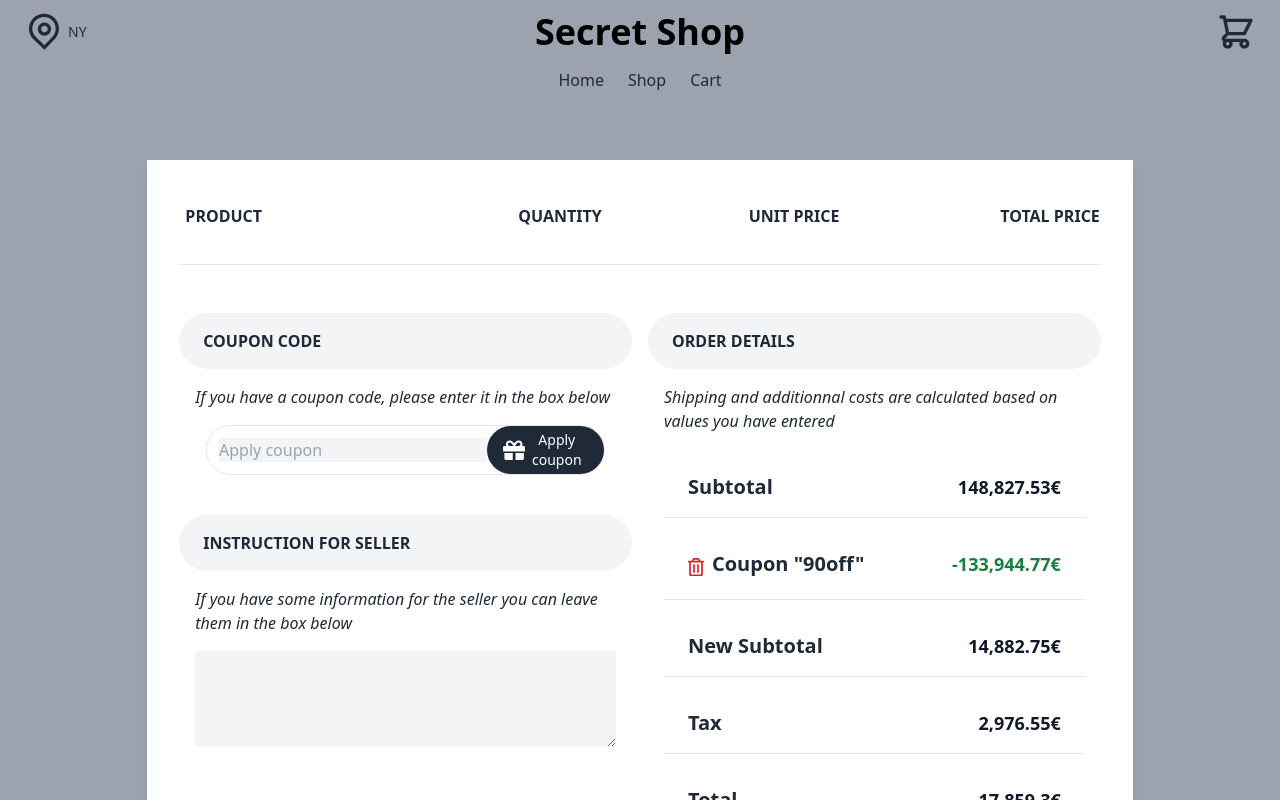
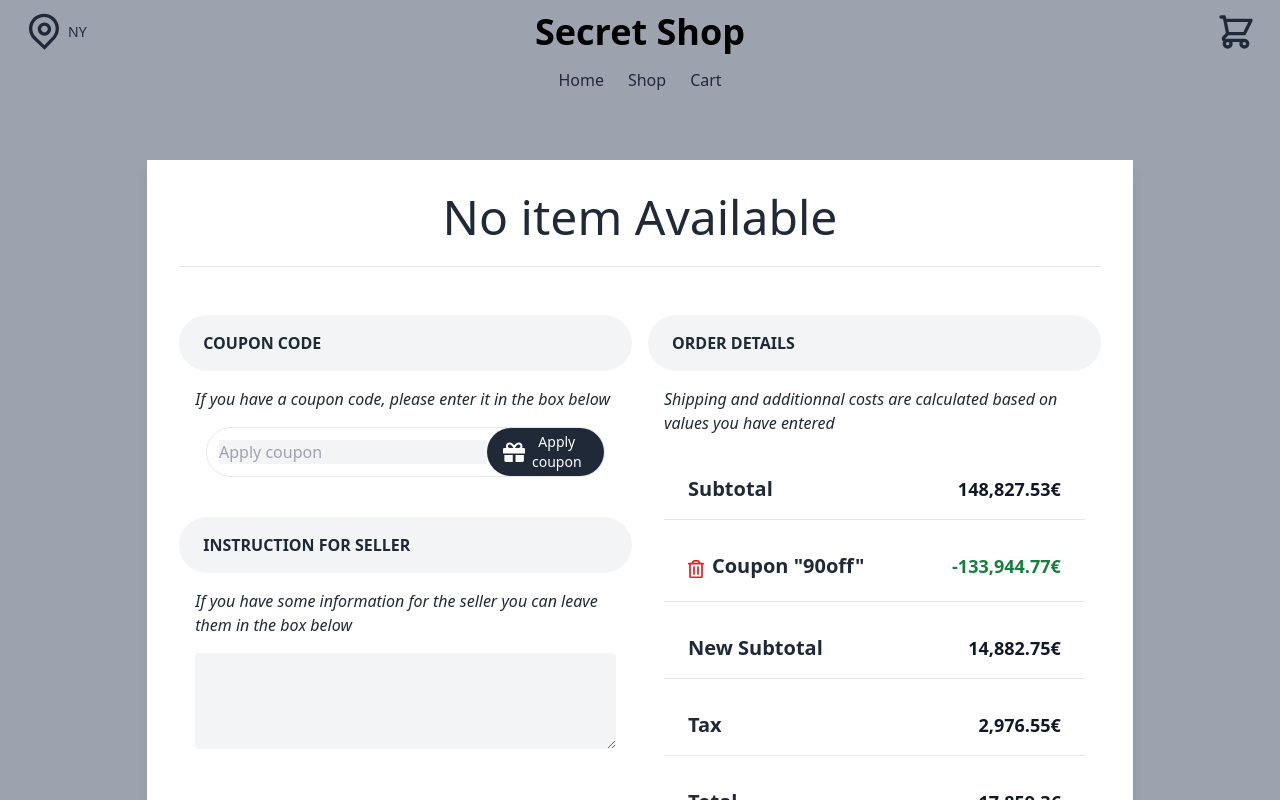
Before and after one commit to jaskin21/online-store, a React (Vite) app: page /cart in a window 1280 px wide. Shown: the top 800 px of the page. Built offline with nearby package versions, Linux system fonts and the light colour scheme.

Commit message:
feat: added added to cart

```diff
--- a/src/App.jsx
+++ b/src/App.jsx
@@ -20,11 +20,15 @@ const App = () => {
   };
 
   const handleAddToCart = (id) => {
-    console.log(`add to cart: ${id}`);
+    window.alert('Add to Cart!!');
     const index = products.findIndex((e) => e.id === id);
     const object = products[index];
     setCartListItems([...cartListItems, { ...object }]);
     console.log(cartListItems);
+  };
+
+  const handleRemoveToCart = (id) => {
+    setCartListItems(cartListItems.filter((item) => item.id !== id));
   };
 
   return (
@@ -41,6 +45,7 @@ const App = () => {
           handleAddToCart={handleAddToCart}
           setLoading={setLoading}
           cartListItems={cartListItems}
+          handleRemoveToCart={handleRemoveToCart}
         />
       </Router>
     </div>
--- a/src/components/CartItems.jsx
+++ b/src/components/CartItems.jsx
@@ -1,13 +1,14 @@
 import React from 'react';
 import CartSubItems from './sub/CartSubItems';
 
-const CartItems = ({ cartListItems }) => {
+const CartItems = ({ cartListItems, handleRemoveToCart }) => {
   return (
     <div className='flex justify-center my-6'>
       <div className='flex flex-col w-full p-8 text-gray-800 bg-white shadow-lg pin-r pin-y md:w-4/5 lg:w-4/5'>
         <div className='flex-1'>
           <table className='w-full text-sm lg:text-base' cellSpacing='0'>
             <thead>
+              {cartListItems.length > 0 && (
                 <tr className='h-12 uppercase'>
                   <th className='hidden md:table-cell'></th>
                   <th className='text-left'>Product</th>
@@ -17,11 +18,21 @@ const CartItems = ({ cartListItems }) => {
                     </span>
                     <span className='hidden lg:inline'>Quantity</span>
                   </th>
-                <th className='hidden text-right md:table-cell'>Unit price</th>
+                  <th className='hidden text-right md:table-cell'>
+                    Unit price
+                  </th>
                   <th className='text-right'>Total price</th>
                 </tr>
+              )}
             </thead>
             <tbody>
+              {cartListItems.length === 0 && (
+                <tr className=' text-center text-5xl '>
+                  <td className=' text-center text-5xl '>
+                    <h1>No item Available</h1>
+                  </td>
+                </tr>
+              )}
               {/* cart here */}
               {cartListItems.map((product) => (
                 <CartSubItems
@@ -31,6 +42,7 @@ const CartItems = ({ cartListItems }) => {
                   price={product.price}
                   title={product.title}
                   category={product.category}
+                  handleRemoveToCart={handleRemoveToCart}
                 />
               ))}
             </tbody>
--- a/src/components/ProductOverview.jsx
+++ b/src/components/ProductOverview.jsx
@@ -1,7 +1,15 @@
 import React from 'react';
 import Star from '../styles/svg/Star';
 
-const ProductOverview = ({ title, price, description, category, src }) => {
+const ProductOverview = ({
+  id,
+  title,
+  price,
+  description,
+  category,
+  src,
+  handleAddToCart,
+}) => {
   return (
     <div className='bg-white rounded-md'>
       <div className='pt-6 pb-8  '>
@@ -95,6 +103,10 @@ const ProductOverview = ({ title, price, description, category, src }) => {
             Buy now
           </button>
           <button
+            onClick={() => {
+              console.log(id);
+              handleAddToCart(id);
+            }}
             type='submit'
             className='m-1 w-full bg-indigo-600 border border-transparent rounded-md py-3 px-8 flex items-center justify-center text-base font-medium text-white hover:opacity-80 focus:outline-none focus:ring-2 focus:ring-offset-2 focus:ring-indigo-500'
           >
--- a/src/components/sub/CartSubItems.jsx
+++ b/src/components/sub/CartSubItems.jsx
@@ -1,7 +1,14 @@
 import React from 'react';
 import { Link } from 'react-router-dom';
 
-const CartSubItems = ({ productId, imageUrl, price, title, category }) => {
+const CartSubItems = ({
+  productId,
+  imageUrl,
+  price,
+  title,
+  category,
+  handleRemoveToCart,
+}) => {
   return (
     <tr>
       <td className='hidden pb-4 md:table-cell'>
@@ -13,11 +20,13 @@ const CartSubItems = ({ productId, imageUrl, price, title, category }) => {
         <Link to={`/shop/${productId}`}>
           <p className='mb-2 md:ml-4'>{title}</p>
         </Link>
-        <form action='' method='POST'>
-          <button type='submit' className='text-gray-700 md:ml-4'>
-            <small>(Remove item)</small>
-          </button>
-        </form>
+        <button
+          onClick={handleRemoveToCart}
+          type='submit'
+          className='text-gray-700 md:ml-4'
+        >
+          <small>(Remove item)</small>
+        </button>
       </td>
       <td className='justify-center md:justify-end md:flex mt-6'>
         <div className='w-20 h-10'>
--- a/src/pages/MyShoppingCart.jsx
+++ b/src/pages/MyShoppingCart.jsx
@@ -5,12 +5,15 @@ import Navbar from '../components/Navbar';
 import PageContainer from '../components/shared/PageContainer';
 import PageSubContainer from '../components/shared/PageSubContainer';
 
-const MyShoppingCart = ({ cartListItems }) => {
+const MyShoppingCart = ({ cartListItems, handleRemoveToCart }) => {
   return (
     <PageContainer>
       <Navbar />
       <PageSubContainer>
-        <CartItems cartListItems={cartListItems} />
+        <CartItems
+          cartListItems={cartListItems}
+          handleRemoveToCart={handleRemoveToCart}
+        />
       </PageSubContainer>
       <Footer />
     </PageContainer>
--- a/src/pages/ProductPage.jsx
+++ b/src/pages/ProductPage.jsx
@@ -9,7 +9,7 @@ import ProductOverview from '../components/ProductOverview';
 import LoadingScreen from '../components/LoadingScreen';
 import Cart from '../components/Cart';
 
-const ProductPage = () => {
+const ProductPage = ({ handleAddToCart }) => {
   const { id } = useParams();
   const [title, setTitle] = useState();
   const [price, setPrice] = useState();
@@ -51,6 +51,8 @@ const ProductPage = () => {
       <PageSubContainer>
         {loading ? (
           <ProductOverview
+            id={id}
+            handleAddToCart={handleAddToCart}
             title={title}
             price={price}
             description={description}
--- a/src/routes/Routes.jsx
+++ b/src/routes/Routes.jsx
@@ -17,6 +17,7 @@ const RoutesPage = ({
   handleAddToCart,
   setLoading,
   cartListItems,
+  handleRemoveToCart,
 }) => {
   return (
     <div>
@@ -39,10 +40,18 @@ const RoutesPage = ({
           }
         />
         <Route exact path='/' element={<HomePage />} />
-        <Route path='/shop/:id' element={<ProductPage />} />
+        <Route
+          path='/shop/:id'
+          element={<ProductPage handleAddToCart={handleAddToCart} />}
+        />
         <Route
           path='/cart'
-          element={<MyShoppingCart cartListItems={cartListItems} />}
+          element={
+            <MyShoppingCart
+              cartListItems={cartListItems}
+              handleAddToCart={handleAddToCart}
+            />
+          }
         />
         <Route path='*' element={<NotFound />} />
       </Routes>
```
Lines whose indentation alone changed are shown as unchanged.
